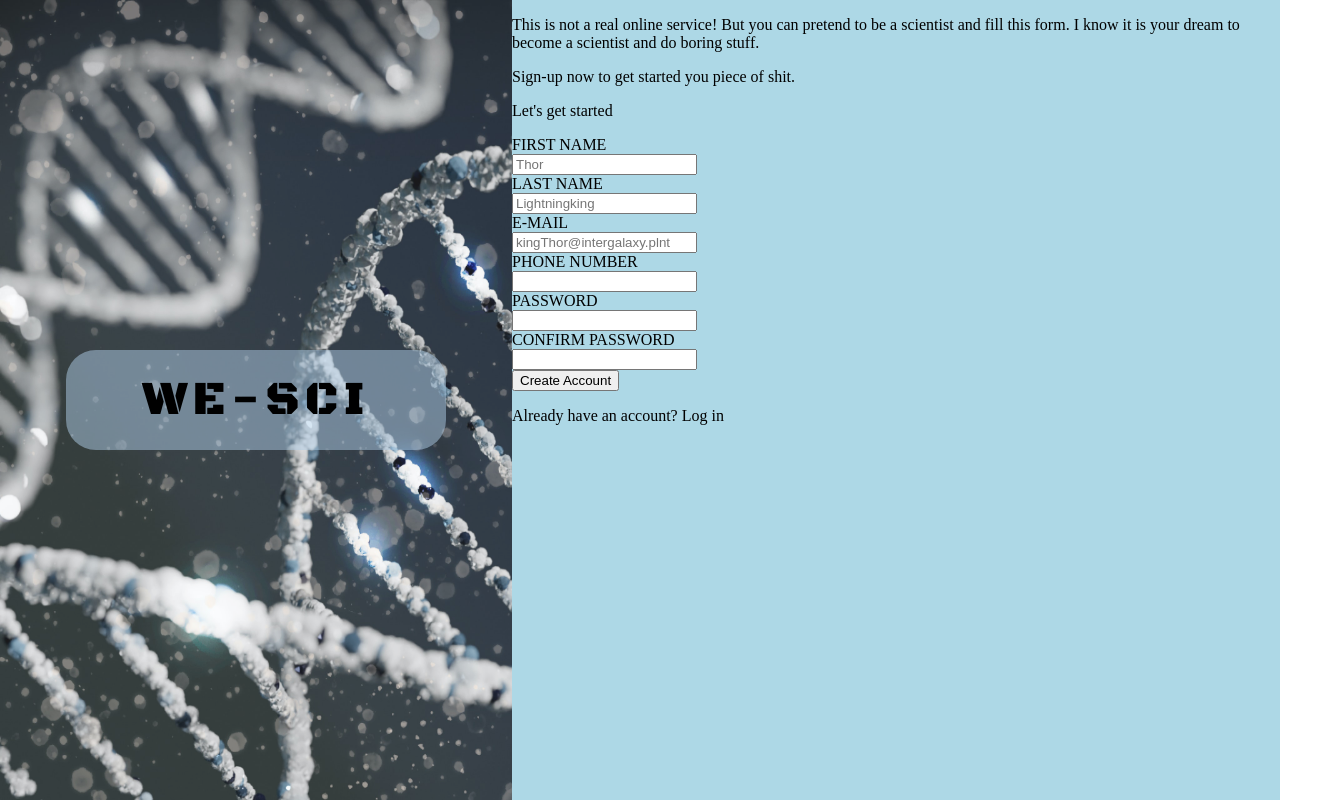
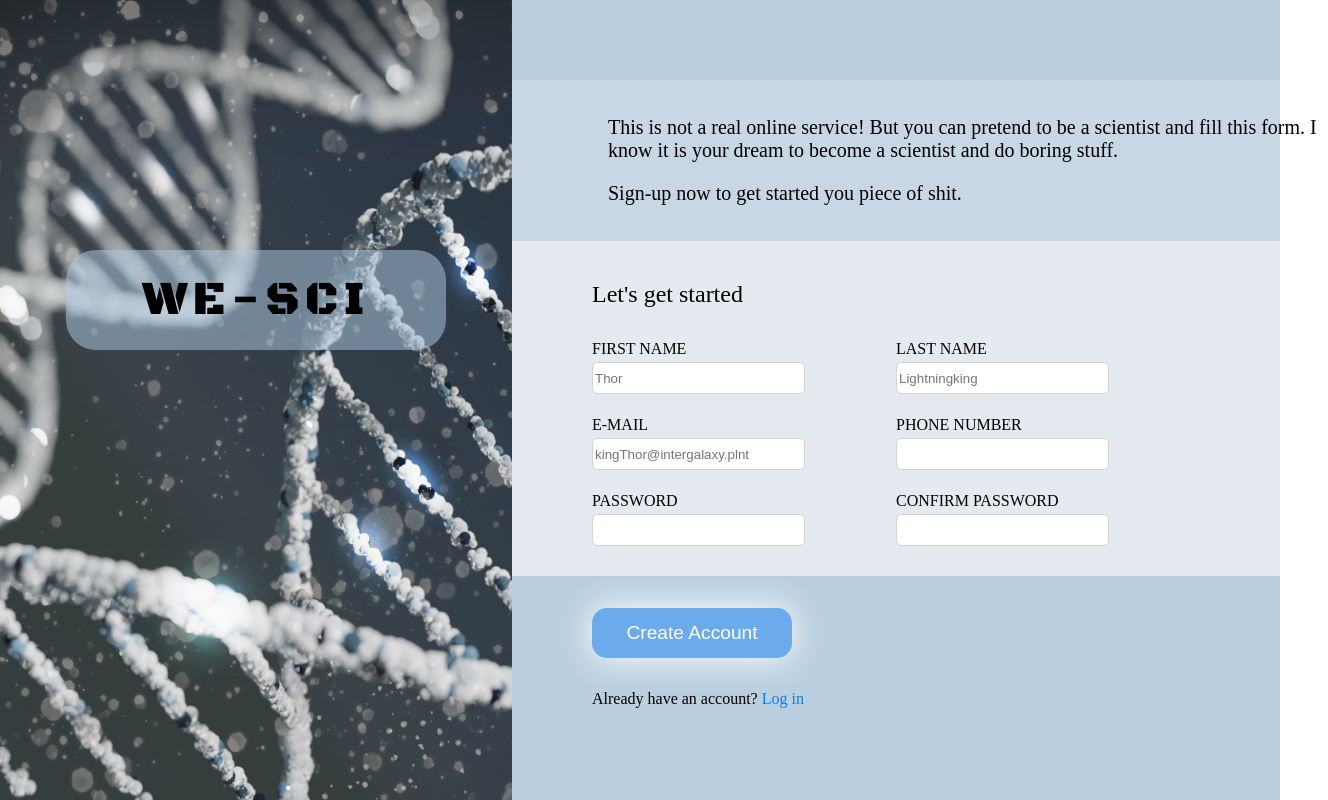
Before and after one commit to fahreddinSusar/Sign-up-form, a plain HTML site: page index.html in a window 1280 px wide. Shown: the whole page, 1328 px wide, since content can reach past the window. Drawn offline with Linux system fonts and the light colour scheme.

Commit message:
Style the form

```diff
--- a/style.css
+++ b/style.css
@@ -1,5 +1,9 @@
+
 * {
     box-sizing: border-box;
+}
+:root {
+  --background-color: rgb(186, 207, 224);
 }
 @font-face {
     font-family: "BlackOpsOne-Regular";
@@ -20,7 +24,7 @@ body {
 }
 .container {
     width: 100vw;
-    height: 100vh;
+    height: auto;
     display: flex;
     justify-content: space-between;
 
@@ -28,7 +32,7 @@ body {
 .logo {
     width: 380px;
     height: 100px;
-    margin: auto;
+    margin: 250px auto;
     background-color: rgba(176, 206, 231,0.5);
     font-family: "BlackOpsOne-Regular", sans-serif;
     font-size: 48px;
@@ -38,7 +42,63 @@ body {
     letter-spacing: 5px;
 }
 .sign-up-card {
-    background-color: lightblue;
+    background-color: var(--background-color);
     width: 60%;
-    height: 100%;
+    height: 100vh;
 }
+.card-header {
+  width: auto;
+  margin: 10vh auto auto;
+  background-color: rgba(200, 215, 227);
+  padding: 1rem 1rem;
+  font-size: 20px;
+}
+.card-header > p {
+  width: 72ch;
+  margin-left: 5rem;
+}
+.form-inputs {
+  display: flex;
+  flex-wrap: wrap;
+  height: auto;
+  width: auto;
+  padding: 1rem 5rem;
+  background-color: rgb(228, 234, 240);
+}
+.form-element {
+  width: max(50%, 250px);
+  height: 60px;
+  margin: 0.5rem 0;
+}
+.form-inputs > p {
+  width: 100%;
+  font-size: 1.5rem;
+}
+input {
+  width: max(70%, 150px);
+  height: 2rem;
+  margin-top: 0.25rem;
+  border: 1px solid lightgray;
+  border-radius: 5px;
+}
+button[type="submit"] {
+  height: 50px;
+  width: 200px;
+  font-size: 1.2rem;
+  color: white;
+  background-color: rgb(108, 171, 235);
+  margin: 2rem 5rem 1rem;
+  border-radius: 15px;
+  border: none;
+  box-shadow: 0px 0px 33px 1px white;
+}
+button[type="submit"]:hover {
+  background-color: rgb(41, 139, 240);
+  box-shadow: 0px 0px 33px 10px white;
+}
+.sign-up-card > p {
+  margin-left: 5rem;
+}
+.log-in-text {
+  color: rgb(12, 125, 242);
+}
```
